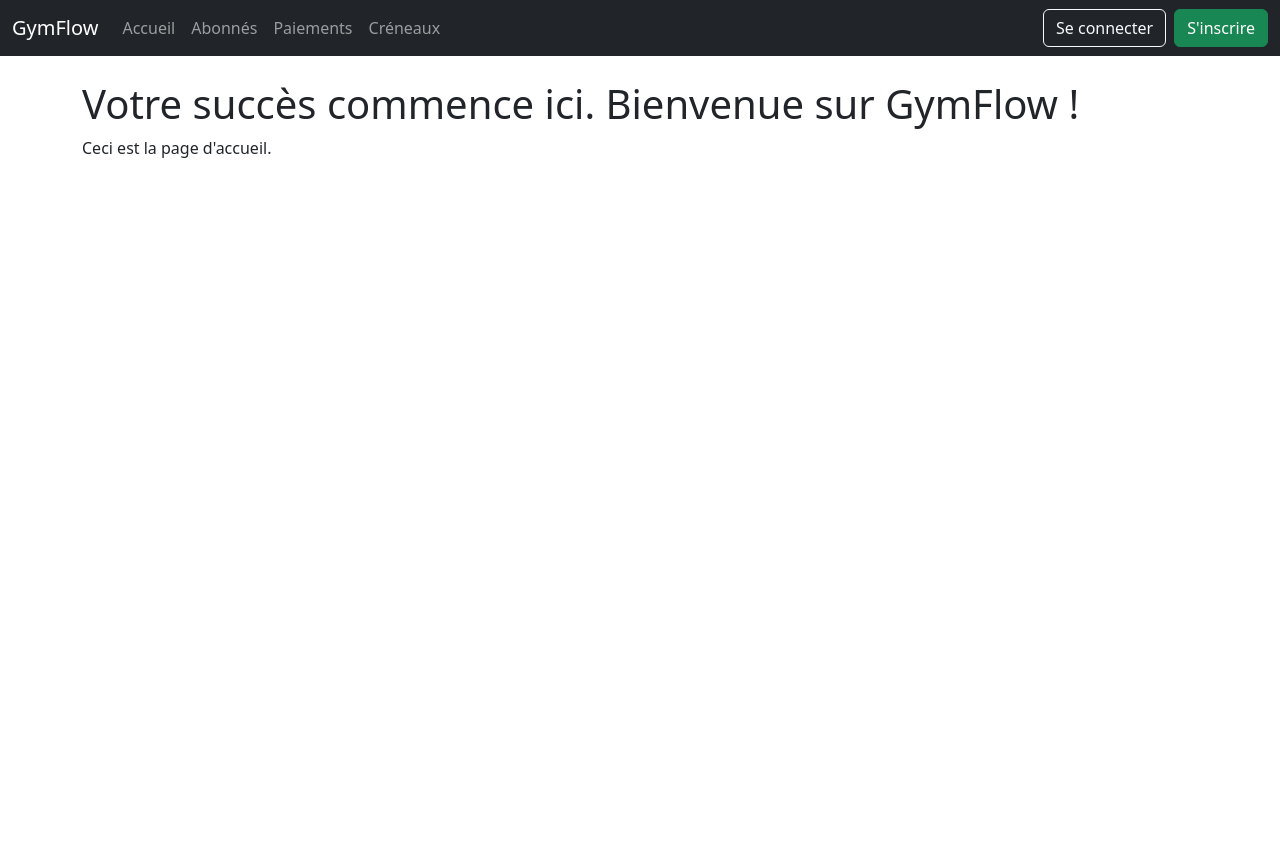
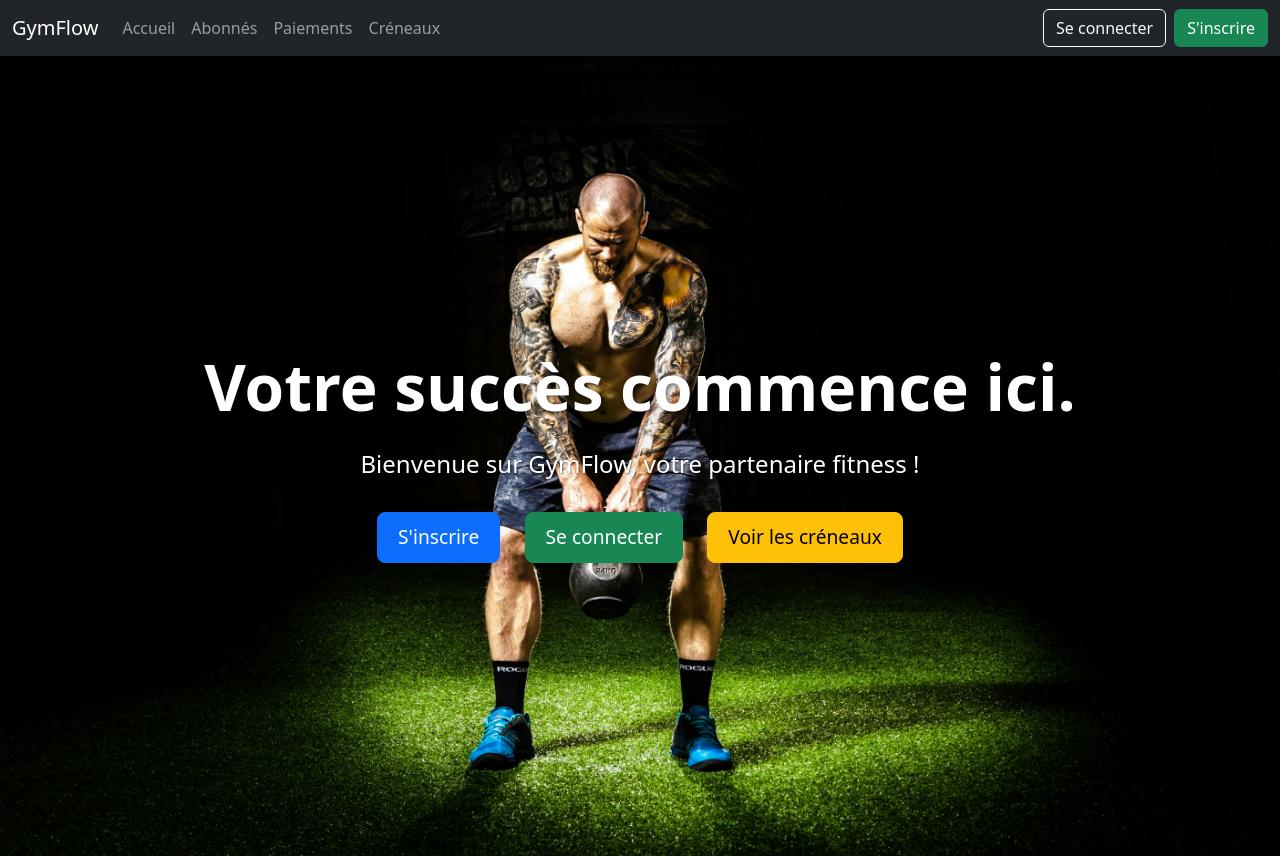
Before and after one commit to Yassine-Atiki/GYM_MANAGEMENT_SYSTEME_USING_SYMFONY, a Symfony app: template templates/home/index.html.twig in a window 1280 px wide. Before the commit the page ends 158 px from the top, so only its background shows below. Run offline with Twig, Linux system fonts and the light colour scheme; the template is opened without the code that fills it, so the values that code supplies are empty; some libraries are stand-ins or nearby versions.

Commit message:
minor change

```diff
--- a/templates/base.html.twig
+++ b/templates/base.html.twig
@@ -53,7 +53,7 @@
     </nav>
 
     {# Contenu principal de la page #}
-    <div class="container mt-4">
+    <main>
         {# Affichage des messages flash #}
         {% for message in app.flashes('success') %}
             <div class="alert alert-success">
@@ -68,7 +68,7 @@
 
         {# Bloc pour le contenu spécifique à chaque page #}
         {% block body %}{% endblock %}
-    </div>
+    </main>
 
     {# Pied de page #}
     {# Liens vers les fichiers JavaScript #}
--- a/templates/home/index.html.twig
+++ b/templates/home/index.html.twig
@@ -1,9 +1,61 @@
 {# templates/home/index.html.twig #}
+
 {% extends 'base.html.twig' %}
 
 {% block title %}GymFlow{% endblock %}
 
+{% block stylesheets %}
+    <style>
+        /* Réinitialisation des marges et paddings */
+        html, body {
+            margin: 0;
+            padding: 0;
+            height: 100%;
+        }
+
+        .hero-section {
+            background-image: url('{{ asset('images/pexels-binyaminmellish-116079.jpg') }}'); /* Chemin de l'image */
+            background-size: cover; /* Couvre toute la zone */
+            background-position: center; /* Centre l'image */
+            background-repeat: no-repeat; /* Empêche la répétition de l'image */
+            height: 100vh; /* 100% de la hauteur de la fenêtre */
+            display: flex;
+            align-items: center;
+            justify-content: center;
+            text-align: center;
+            color: white;
+        }
+        .hero-section h1 {
+            font-size: 4rem;
+            font-weight: bold;
+            text-shadow: 2px 2px 4px rgba(0, 0, 0, 0.5);
+        }
+        .hero-section p {
+            font-size: 1.5rem;
+            margin-top: 20px;
+            text-shadow: 1px 1px 2px rgba(0, 0, 0, 0.5);
+        }
+        .cta-buttons {
+            margin-top: 30px;
+        }
+        .cta-buttons .btn {
+            margin: 0 10px;
+            font-size: 1.2rem;
+            padding: 10px 20px;
+        }
+    </style>
+{% endblock %}
+
 {% block body %}
-    <h1>Votre succès commence ici. Bienvenue sur GymFlow !</h1>
-    <p>Ceci est la page d'accueil.</p>
+    <div class="hero-section">
+        <div>
+            <h1>Votre succès commence ici.</h1>
+            <p>Bienvenue sur GymFlow, votre partenaire fitness !</p>
+            <div class="cta-buttons">
+                <a href="{{ path('app_register') }}" class="btn btn-primary btn-lg">S'inscrire</a>
+                <a href="{{ path('app_login') }}" class="btn btn-success btn-lg">Se connecter</a>
+                <a href="{{ path('creneau_index') }}" class="btn btn-warning btn-lg">Voir les créneaux</a>
+            </div>
+        </div>
+    </div>
 {% endblock %}
```
Also changed, not shown: templates/paiement/index.html.twig (+11 -7 lines), assets/images/humphrey-muleba-JJAP7m5pU3M-unsplash.jpg (added), assets/images/pexels-anush-1229356.jpg (added), assets/images/pexels-binyaminmellish-116079.jpg (added), 1 other file.
